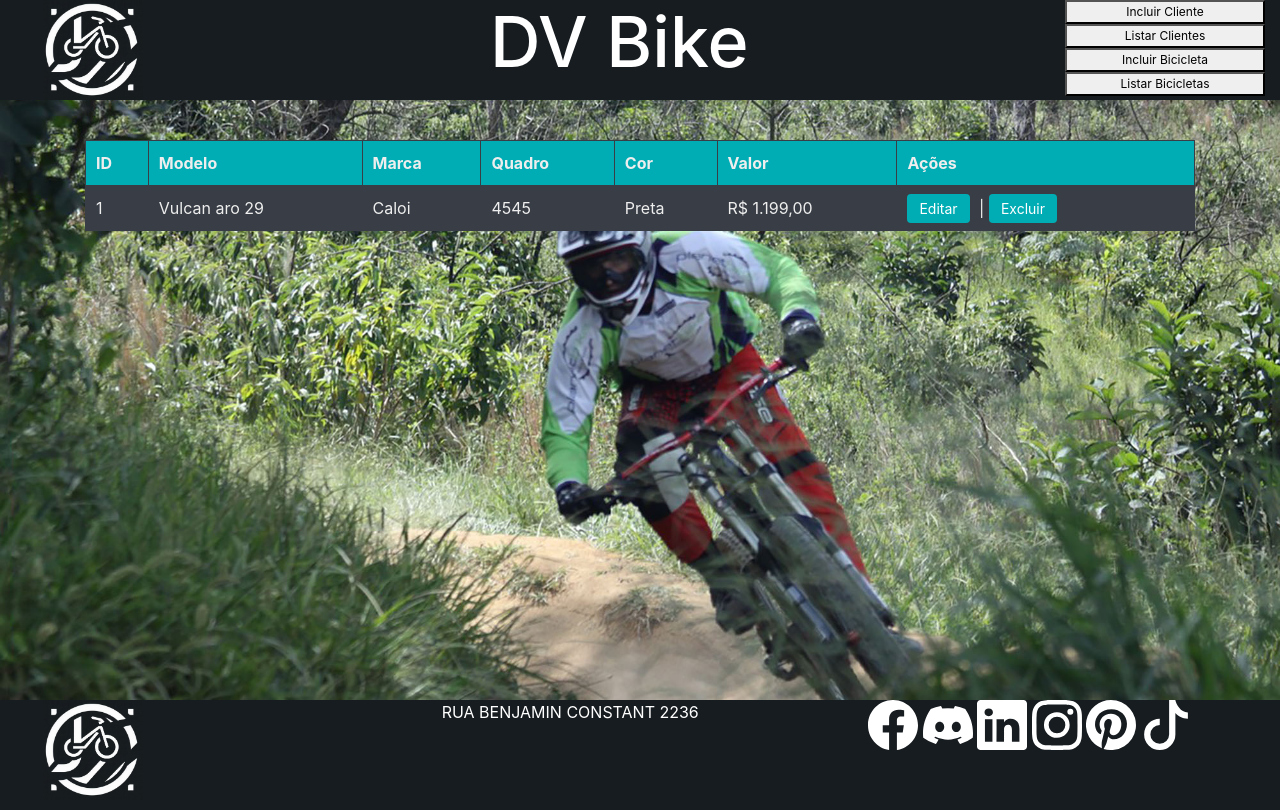
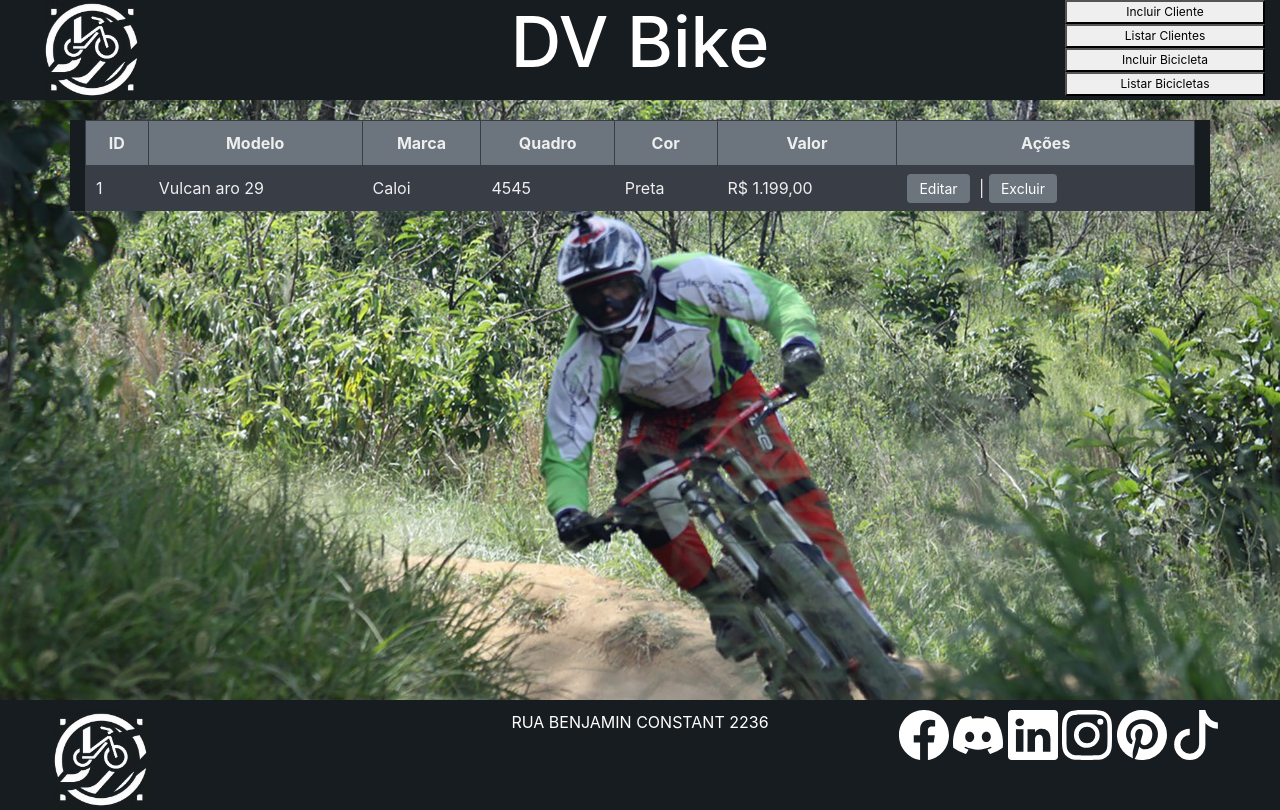
Before and after one commit to VinPellizzoni/P.I-DVBIKE-main, a PHP site: page /view/formListarBicicleta.php in a window 1280 px wide. Run offline with PHP 8.4, Linux system fonts and the light colour scheme; data comes from the database, SQL or seed files in the repository.

Commit message:
1305 1942

```diff
--- a/APP2/estilos/estilo.css
+++ b/APP2/estilos/estilo.css
@@ -1,71 +1,105 @@
-@media (min-width: 576px) {
-    body{background-image: url('../img/FUNDODV.webp');
+body {
+    background-image: url('../img/FUNDODV.webp');
     background-size: cover;
     color: #FFFFFF;
     height: 100%;
+    display: flex;
+    flex-direction: column;
 }
-    p{
+
+main {
+    height: 100%;
+    flex: 1;
+}
+
+p {
     color: #FFFFFF;
 }
-    /*.container{
+
+.container {
     background-color: #171C20;
     color: #FFFFFF;
     text-align: center;
 }
-    .container-fluid{
+
+.container-fluid {
     background-color: #171C20;
     color: #FFFFFF;
     text-align: center;
-    }*/
-    html{
+}
+
+html {
     height: 100%;
     background-color: #171C20;
 }
-    header,footer{
+
+header,
+footer {
     color: #FFFFFF;
     background-color: #171C20;
     height: 100px;
     width: 100%;
 }
-    footer{
+
+.footer {
     position: absolute;
     margin-top: auto;
     bottom: 0;
+    padding: 10px;
 }
-    .titulo{
+
+.footer2 {
+    position: relative;
+    margin-top: auto;
+    bottom: 0;
+    padding: 10px;
+}
+
+.titulo {
     justify-self: center;
     font-size: 70px;
     color: #FFFFFF;
     width: 300px;
 }
-    .telefone{
+
+.telefone {
     background-color: #171C20;
     color: #FFFFFF;
     font-size: 30px;
 
 }
-    .logo{
+
+.logo {
     position: absolute;
     left: 10%;
     margin-right: auto;
 }
-    .entrar,.cadastrar,.operacoes{
+
+.entrar,
+.cadastrar,
+.operacoes {
     width: 200px;
     font-size: 12px;
     margin-left: auto;
     right: 0;
     background-color: #CDCDCD;
 }
-    .tabela{
+
+.tabela {
     position: absolute;
     bottom: 0;
 }
-    #login{
+
+#login {
     display: flex;
     flex-direction: column;
 
 }
-    #textos,.quemsomos,.pedaleconosco,.testemunhos{
+
+#textos,
+.quemsomos,
+.pedaleconosco,
+.testemunhos {
     color: #FFFFFF;
     font-size: 16px;
     height: 25%;
@@ -73,31 +107,30 @@
     align-items: center;
     margin: 1%;
 }
-    .testemunhos{
+
+.testemunhos {
     background-color: #171C20;
     position: relative;
     margin: 1%;
 }
+
 /*.menuprodutos{
         width: 150px;
         display: flex;
         flex-direction: column;
     }*/
-    .produto{
+.produto {
     width: 200px;
 }
-    .footer2{
-        position: relative;
-        margin-top: auto;
-        bottom: 0;
-    }
 
-    .carousel{
+
+.carousel {
     justify-self: center;
     width: 300px;
     height: 300px;
 }
-    #botoes{
+
+#botoes {
     align-self: center;
 }
 
@@ -243,4 +276,3 @@
     margin: 10px 30% 10px 30%;
     background-color: #CDCDCD;
 }*/
-}
--- a/APP2/view/formBicicleta.php
+++ b/APP2/view/formBicicleta.php
@@ -51,7 +51,7 @@
 
         input[type="submit"] {
             margin-top: 20px;
-            background-color: #00adb5;
+            background-color: #6c757d;
             border: none;
             color: white;
             padding: 10px 20px;
@@ -61,7 +61,7 @@
         }
 
         input[type="submit"]:hover {
-            background-color: #028a94;
+            background-color: #6c757d;
         }
     </style>
      <!-- Bootstrap CSS -->
--- a/APP2/view/formCliente.php
+++ b/APP2/view/formCliente.php
@@ -42,7 +42,7 @@
         }
         input[type="submit"] {
             margin-top: 20px;
-            background-color: #00adb5;
+            background-color: #6c757d;
             border: none;
             color: white;
             padding: 10px 20px;
@@ -51,7 +51,7 @@
             font-size: 16px;
         }
         input[type="submit"]:hover {
-            background-color: #028a94;
+            background-color: #6c757d;
         }
     </style>
      <!-- Bootstrap CSS -->
@@ -90,6 +90,7 @@
 
 
     </header>
+    <main>
 <div class="container">
 <?php
 $operacao = $_REQUEST["op"];
@@ -138,6 +139,7 @@
 print " </form>";
 ?>
 </div>
+</main>
 <footer class="footer2">
         <div class="container-fluid">
             <div class="row">
--- a/APP2/view/formListarBicicleta.php
+++ b/APP2/view/formListarBicicleta.php
@@ -8,25 +8,6 @@
     <link rel="stylesheet" href="../estilos/reset.css">
     <link rel="stylesheet" href="../estilos/estilo.css">
     <style>
-        html,
-        body {
-            height: 100%;
-            margin: 0;
-            padding: 0;
-        }
-
-        body {
-            background-image: url('../img/FUNDODV.webp');
-            background-size: cover;
-            background-position: center;
-            background-repeat: no-repeat;
-        }
-
-        .container {
-            background-color: transparent;
-            padding: 20px;
-        }
-
         table {
             border-collapse: collapse;
             width: 100%;
@@ -43,7 +24,7 @@
         }
 
         th {
-            background-color: #00adb5;
+            background-color: #6c757d;
         }
 
         tr:nth-child(even) {
@@ -51,7 +32,7 @@
         }
 
         a.action-link {
-            background-color: #00adb5;
+            background-color: #6c757d;
             color: white;
             padding: 6px 12px;
             margin-right: 5px;
@@ -61,7 +42,7 @@
         }
 
         a.action-link:hover {
-            background-color: #028a94;
+            background-color: #6c757d;
         }
     </style>
      <!-- Bootstrap CSS -->
@@ -101,6 +82,7 @@
 
 
     </header>
+    <main>
     <div class="container">
         <?php
         include("../controller/bicicletacontroller.php");
@@ -139,6 +121,7 @@
         }
         ?>
     </div>
+    </main>
     <footer class="footer">
         <div class="container-fluid">
             <div class="row">
```
Also changed, not shown: APP2/view/formListarCliente.php (+5 -3 lines). Lines whose indentation alone changed are shown as unchanged.
